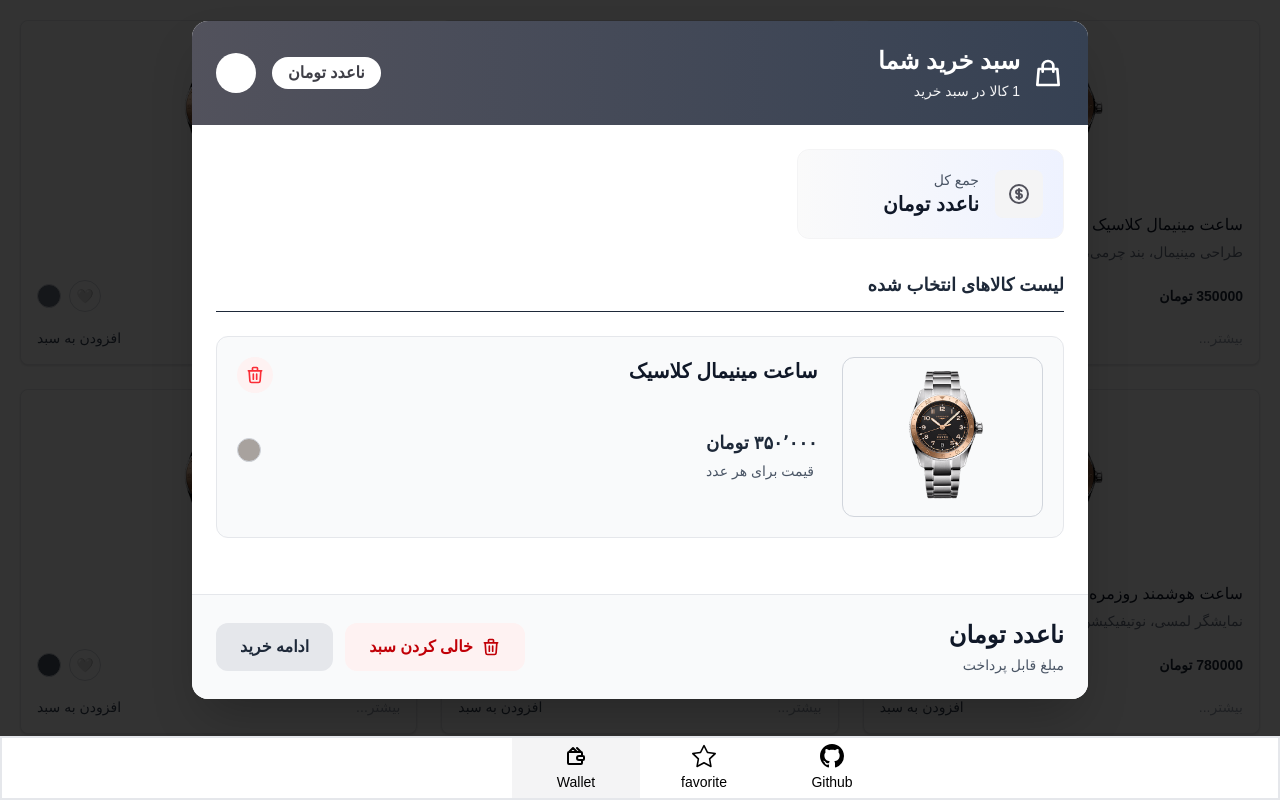
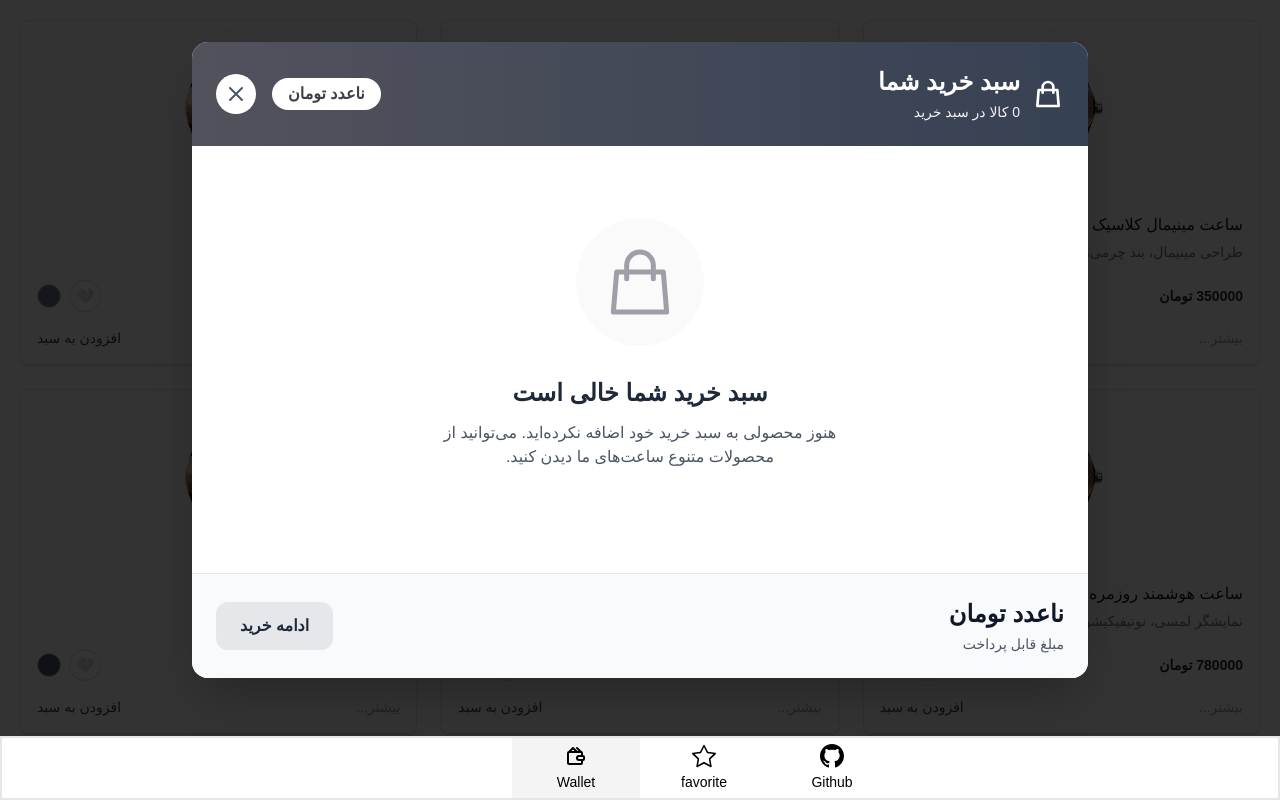
Before and after one commit to sobhan-gh30/productbox-react, a React (Vite) app: page / in a window 1280 px wide. Both pictures are taken after a click on the button "Wallet". Shown: the top 800 px of the page. Built offline with nearby package versions, Linux system fonts and the light colour scheme; a web font is replaced by a local one.

Commit message:
feat : add to basket activated

```diff
--- a/src/App.jsx
+++ b/src/App.jsx
@@ -1,5 +1,5 @@
 import Cart from "./components/cart.jsx";
-import {useState} from "react";
+import React, {useState} from "react";
 import ButtonNavigation from "./components/buttonNavigation.jsx";
 import BasketCart from "./components/basketCart.jsx";
 
@@ -107,10 +107,12 @@ function App() {
             color: "#D0D5DA"
         }
     ]);
+    const [cartItems, setCartItems] = useState([]);
     let [filter , setFilter] = useState("all");
     //BasketCartShown
     let [BCS , setBCS] = useState(true);
 
+    //فیلتر کردن بر اساس اینکه اون محصول لایک شده یا نه
     function filterChange() {
         if (filter === "all") {
             setFilter("fav");
@@ -118,6 +120,7 @@ function App() {
             setFilter("all");
         }
     }
+    //لایک کردن یک محصول
     function likeItem(id) {
         setWatches(prev =>
             prev.map(item =>
@@ -127,6 +130,14 @@ function App() {
             )
         );
     }
+    function addToBasket(item){
+        setCartItems(prev => [...prev, item])
+    }
+
+    // // تخلیه سبد خرید
+    // const clearCart = () => {
+    //     setCartItems([]);
+    // };
     function basketShowHandler(){
         setBCS(prev => !prev);
     }
@@ -137,16 +148,16 @@ function App() {
               {
                   filter === "all" ?
                   watches.map((watch)=>{
-                      return <Cart key={watch.id} {...watch} onFav={()=>{likeItem(watch.id)}} />
+                      return <Cart key={watch.id} {...watch} onFav={()=>{likeItem(watch.id)}} addToBasket={()=>{addToBasket(watch)}} cartItems={cartItems}/>
                   }):
                       watches
                           .filter((watch) => watch.favorite)
                           .map((watch) => (
-                              <Cart key={watch.id} {...watch} onFav={()=>{likeItem(watch.id)}} />
+                              <Cart key={watch.id} {...watch} onFav={()=>{likeItem(watch.id)}} addToBasket={()=>{addToBasket(watch)}} cartItems={cartItems}/>
                           ))
               }
           </div>
-          <BasketCart hidden={BCS}/>
+          <BasketCart hidden={BCS} basketShowHandler={basketShowHandler} cartItems={cartItems}/>
           <ButtonNavigation filterChange={filterChange} basketShowHandler={basketShowHandler} BCS={BCS} filter={filter}/>
 
       </>
--- a/src/components/basketCart.jsx
+++ b/src/components/basketCart.jsx
@@ -1,31 +1,13 @@
-import React, { useState } from 'react';
 import ProductCartBasket from "./productCartBasket.jsx";
 
-export default function BasketCart({hidden}){
-    // وضعیت اولیه سبد خرید با چند محصول نمونه
-    const [cartItems, setCartItems] = useState([
-        {
-            id: 1,
-            title: "ساعت مینیمال کلاسیک",
-            price: 350000,
-            description: "این ساعت برای کسایی ساخته شده که عاشق سادگی و تمیزی طراحی هستن. صفحه‌ی تمیز و بدون شلوغی باعث میشه توی هر نوری خوانا باشه و بند چرمی نرمش استایلت رو شیک و مرتب نگه می‌داره. به‌خاطر ظاهر مینیمال، هم برای استایل روزمره خیلی مناسبِ، هم کنار لباس رسمی اصلاً تو ذوق نمی‌زنه. حس \"کم‌گو اما پُرمعنا\" میده، دقیقاً برای آدم‌هایی که دنبال ظرافت بی‌سر‌وصدا هستن.",
-            favorite: false,
-            img: "https://via.placeholder.com/400x300?text=Minimal+Classic",
-            summery: "طراحی مینیمال، بند چرمی، صفحه 40mm",
-            color: "#A8A29E"
-        },
-
-    ]);
+export default function BasketCart({hidden, basketShowHandler, cartItems}){
 
     // فرمت قیمت به صورت تومان
     const formatPrice = (price) => {
         return new Intl.NumberFormat('fa-IR').format(price) + " تومان";
     };
 
-    // تخلیه سبد خرید
-    const clearCart = () => {
-        setCartItems([]);
-    };
+
 
 
     return (
@@ -57,7 +39,8 @@ export default function BasketCart({hidden}){
                   {formatPrice()}
                 </span>
                                 <button
-                                    className="text-white hover:text-gray-200 bg-white bg-opacity-20 hover:bg-opacity-30 rounded-full p-2 transition-all duration-200"
+                                    onClick={basketShowHandler}
+                                    className="text-gray-600 hover:text-gray-400 bg-white bg-opacity-20 hover:bg-opacity-30 rounded-full p-2 transition-all duration-200"
                                     aria-label="بستن مودال"
                                 >
                                     <svg xmlns="http://www.w3.org/2000/svg" className="h-6 w-6" fill="none" viewBox="0 0 24 24" stroke="currentColor">
@@ -123,7 +106,7 @@ export default function BasketCart({hidden}){
                                 <div className="flex gap-3 order-1 sm:order-2">
                                     {cartItems.length > 0 && (
                                         <button
-                                            onClick={clearCart}
+                                            // onClick={clearCart}
                                             className="bg-red-50 text-red-700 hover:bg-red-100 font-bold py-3 px-6 rounded-xl transition-all duration-300 flex items-center justify-center"
                                         >
                                             <svg xmlns="http://www.w3.org/2000/svg" className="h-5 w-5 ml-2" fill="none" viewBox="0 0 24 24" stroke="currentColor">
@@ -134,6 +117,7 @@ export default function BasketCart({hidden}){
                                     )}
 
                                     <button
+                                        onClick={basketShowHandler}
                                         className="bg-gray-200 text-gray-800 hover:bg-gray-300 font-bold py-3 px-6 rounded-xl transition-all duration-300 flex items-center justify-center"
                                     >
                                         ادامه خرید
--- a/src/components/cart.jsx
+++ b/src/components/cart.jsx
@@ -1,4 +1,4 @@
-export default function Cart({id, title, price, favorite, summery, color, onFav }) {
+export default function Cart({id, title, price, favorite, summery, color, onFav, addToBasket, cartItems }) {
     return (
         <div className="bg-white rounded-lg border border-gray-200 p-4 shadow-sm hover:shadow-md transition">
 
@@ -45,12 +45,11 @@ export default function Cart({id, title, price, favorite, summery, color, onFav
                     بیشتر...
                 </a>
 
-                <button
-                    className="text-sm font-medium text-gray-700
-                     hover:text-gray-900 transition"
-                >
-                    افزودن به سبد
-                </button>
+                {
+                    cartItems.find(item => item.id === id)? <span>✅ </span> :<button onClick={addToBasket} className="text-sm font-medium text-gray-700 hover:text-gray-900 transition">افزودن به سبد</button>
+                }
+
+
             </div>
         </div>
     );
```
